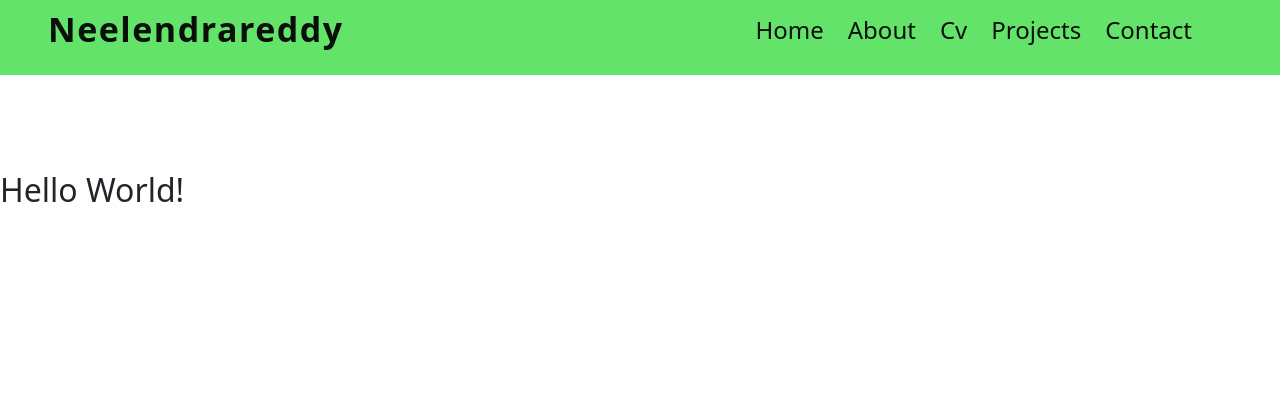
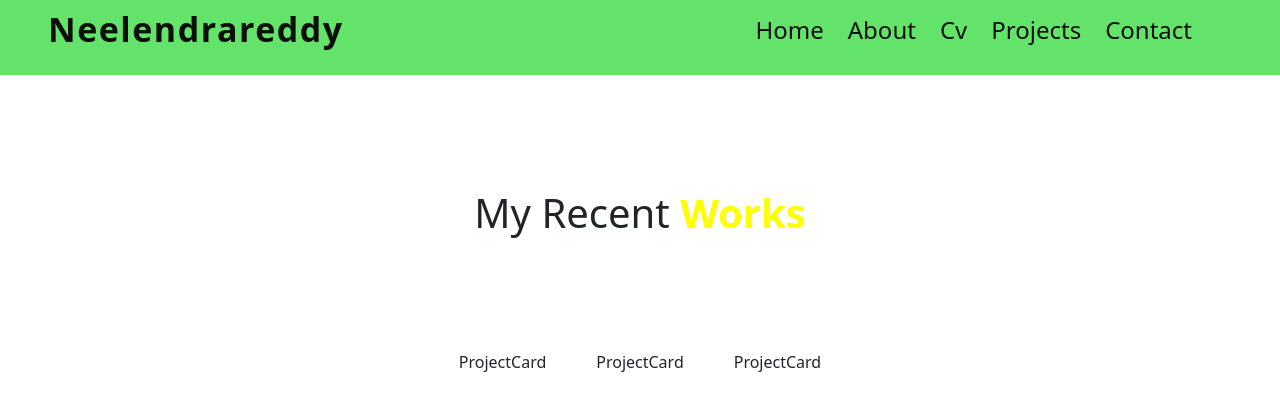
Before and after one commit to neelendrareddy9001/my-portfolio-website, a React (Create React App) app: page /projects in a window 1280 px wide. Shown: the top 410 px of the page. Built offline with nearby package versions, Linux system fonts and the light colour scheme.

Commit message:
changes added

```diff
--- a/src/component/Projects/Project.scss
+++ b/src/component/Projects/Project.scss
@@ -1,4 +1,33 @@
-.contact {
-  width: 100%;
-  min-height: 100%;
+.projects {
+  .purple {
+    color: yellow;
+  }
+  p {
+    font-weight: 400;
+    padding-top: 0.75rem;
+    font-size: 18px;
+  }
+  .project-section {
+    position: relative !important;
+    padding-top: 50px !important;
+    padding-bottom: 30px !important;
+    // background-color: blue;
+    max-width: 90%;
+    display: flex;
+    justify-content: center;
+    flex-direction: column;
+    align-items: center;
+
+    .project-heading {
+      text-align: center;
+    }
+
+    .project-card {
+      padding-top: 50px !important;
+      padding-bottom: 50px !important;
+      padding-left: 25px !important;
+      padding-right: 25px !important;
+      height: auto !important;
+    }
+  }
 }
--- /dev/null
+++ b/src/component/Projects/ProjectCard.jsx
@@ -0,0 +1,7 @@
+import React from "react";
+
+const ProjectCard = () => {
+  return <div>ProjectCard</div>;
+};
+
+export default ProjectCard;
--- a/src/component/Projects/Projects.jsx
+++ b/src/component/Projects/Projects.jsx
@@ -1,10 +1,30 @@
 import React from "react";
 import "./Project.scss";
+import ProjectCard from "./ProjectCard";
+import { Col, Container, Row } from "react-bootstrap";
 
 const Projects = () => {
   return (
-    <section className="contact" id="contact">
-      <h2>Hello world!</h2>
+    <section className="projects" id="projects">
+      <Container fulid className="project-section">
+        <h1 className="project-heading">
+          My Recent <strong className="purple">Works</strong>
+        </h1>
+        <p style={{ color: "white" }}>
+          Here are a few projects I've worked on recently.
+        </p>
+        <Row style={{ justifyContent: "center", paddingBottom: "10px" }}>
+          <Col md={4} className="project-card">
+            <ProjectCard />
+          </Col>
+          <Col md={4} className="project-card">
+            <ProjectCard />
+          </Col>
+          <Col md={4} className="project-card">
+            <ProjectCard />
+          </Col>
+        </Row>
+      </Container>
     </section>
   );
 };
--- a/src/styles/_globalStyle.scss
+++ b/src/styles/_globalStyle.scss
@@ -119,7 +119,7 @@ button {
   outline: none;
 }
 section {
-  padding: 6rem 0 2rem;
+  padding: 4rem 2rem;
 }
 .section_title {
   font-size: var(h1-font-size);
```
